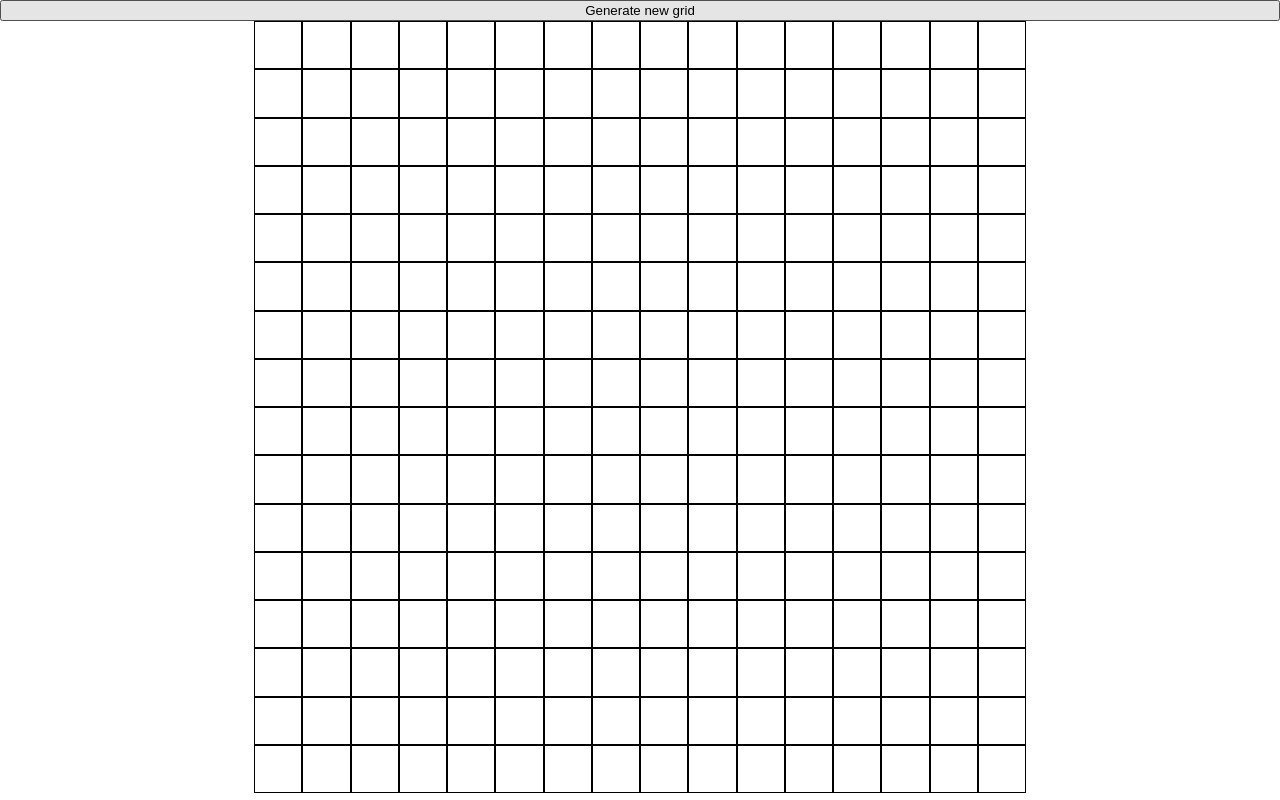
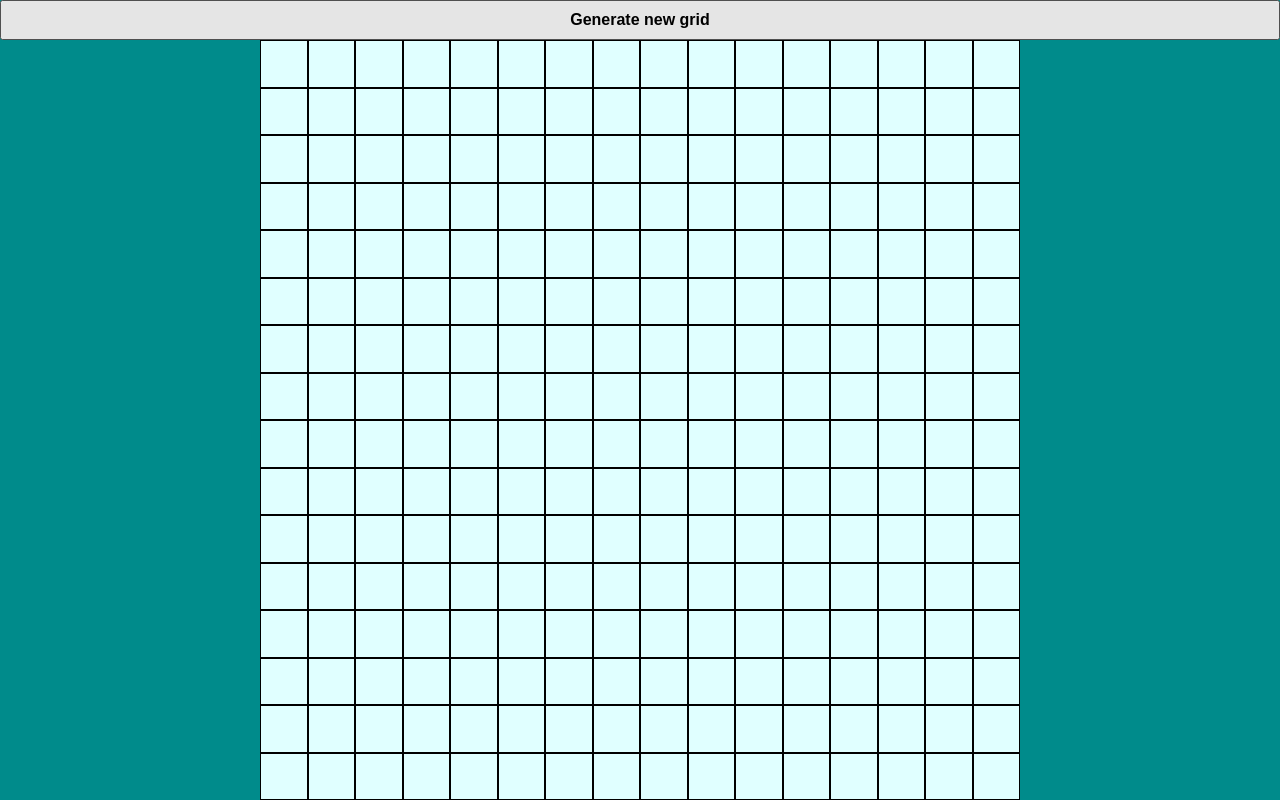
Before and after one commit to rhythmicdev/etch-a-sketch, a plain HTML site: page index.html in a window 1280 px wide. Drawn offline with Linux system fonts and the light colour scheme.

Commit message:
Make minor adjustments to CSS styling, change height properties of button and grid container

```diff
--- a/javascript.js
+++ b/javascript.js
@@ -13,8 +13,8 @@ genButton.onclick = function(){
             for (i = 0; i < gridNum; i++) {
                 const square = document.createElement('div');
                 square.classList.add('square');
-                square.style.width = `calc(96.5vh / ${gridNum})`
-                square.style.height = `calc(96.5vh / ${gridNum})`
+                square.style.width = `calc(95vh / ${gridNum})`
+                square.style.height = `calc(95vh / ${gridNum})`
                 square.addEventListener('mouseover', function (e) {
                     e.target.style.background = 'blue';
                 });
@@ -32,8 +32,8 @@ for (j = 0; j < 16; j++) {
     for (i = 0; i < 16; i++) {
         const square = document.createElement('div');
         square.classList.add('square');
-        square.style.width = `calc(96.5vh / 16)`
-        square.style.height = `calc(96.5vh / 16)`
+        square.style.width = `calc(95vh / 16)`
+        square.style.height = `calc(95vh / 16)`
         square.addEventListener('mouseover', function (e) {
             e.target.style.background = 'blue';
         });
--- a/styles.css
+++ b/styles.css
@@ -2,16 +2,24 @@ body {
     margin: 0;
     display: flex;
     flex-direction: column;
+    background: darkcyan;
 }
 
 #container {
     display: flex;
     flex-wrap: wrap;
-    width: 96.5vh;
+    width: 95vh;
     margin: 0 auto;
+    background: lightcyan;
 }
 
 .square {
     border: solid 1px black;
     box-sizing: border-box;
 }
+
+#genButton {
+    height: 5vh;
+    font-size: 16px;
+    font-weight: bold;
+}
```
